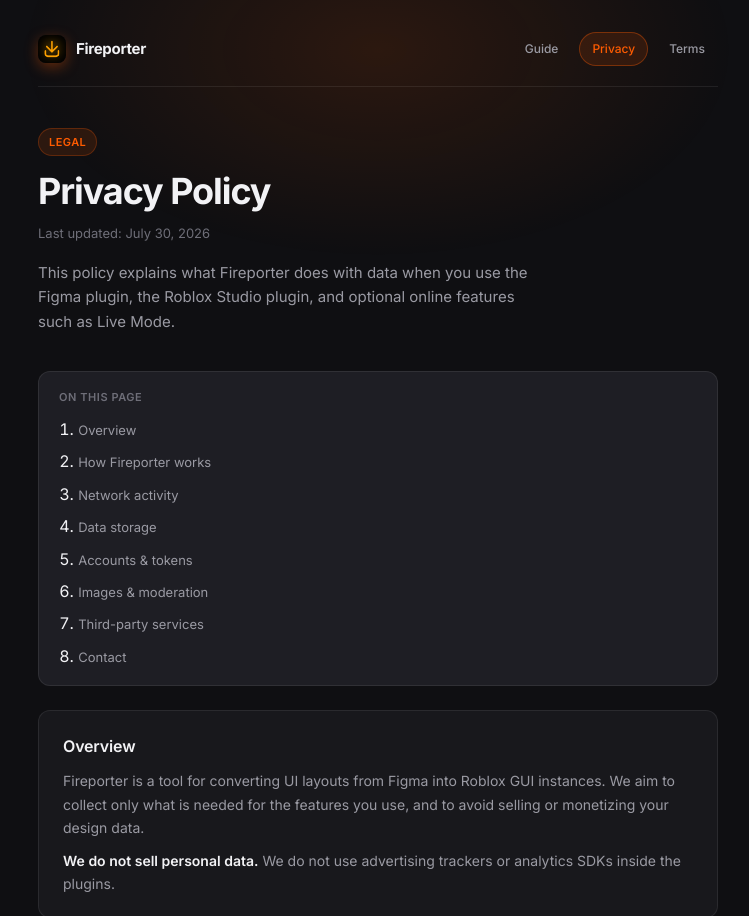
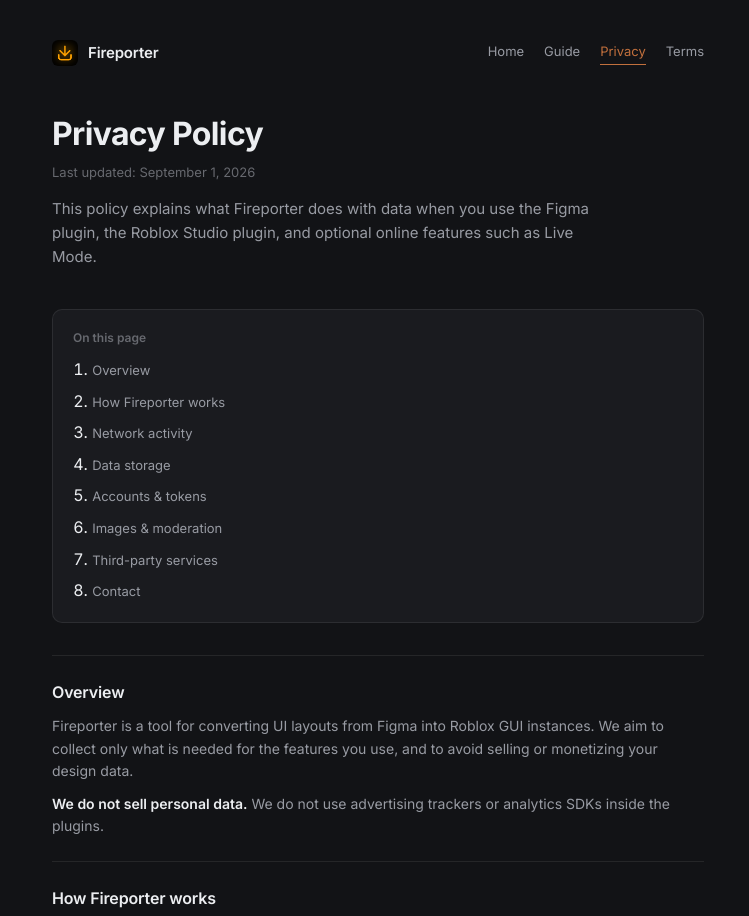
Before and after one commit to Teleporter998/fireporter, a plain HTML site: page privacy.html in a window 1280 px wide. Shown: the top 916 px of the page, without its empty margins (262-1011 px from the left). Drawn offline with Linux system fonts and the light colour scheme.

Commit message:
Update privacy.html

```diff
--- a/privacy.html
+++ b/privacy.html
@@ -5,60 +5,43 @@
   <meta name="viewport" content="width=device-width, initial-scale=1" />
   <meta name="description" content="Privacy Policy for Fireporter — Figma to Roblox UI exporter." />
   <title>Privacy Policy · Fireporter</title>
-    <link rel="icon" href="assets/favicon.ico" sizes="any" />
+  <link rel="icon" href="assets/favicon.ico" sizes="any" />
   <link rel="icon" type="image/png" href="assets/favicon.png" />
   <link rel="apple-touch-icon" href="assets/favicon.png" />
-<link rel="preconnect" href="https://fonts.googleapis.com" />
+  <link rel="preconnect" href="https://fonts.googleapis.com" />
   <link rel="preconnect" href="https://fonts.gstatic.com" crossorigin />
   <link href="https://fonts.googleapis.com/css2?family=Inter:wght@400;500;600;700&display=swap" rel="stylesheet" />
   <style>
     :root {
-      --bg: #0f0f12;
-      --surface: #18181c;
-      --surface-2: #1e1e24;
+      --bg: #121316;
+      --surface: #1a1b1f;
+      --surface-2: #202126;
       --border: rgba(255, 255, 255, 0.08);
-      --border-hi: rgba(255, 255, 255, 0.14);
-      --text: #f2f2f5;
-      --muted: #9a9aa3;
-      --dim: #6e6e78;
-      --accent: #ff5c00;
-      --accent-soft: rgba(255, 92, 0, 0.12);
-      --radius: 12px;
+      --border-hi: rgba(255, 255, 255, 0.16);
+      --text: #eceef1;
+      --muted: #989ba3;
+      --dim: #67696f;
+      --accent: #c2703d;
+      --accent-soft: rgba(194, 112, 61, 0.14);
       --font: "Inter", -apple-system, BlinkMacSystemFont, "Segoe UI", sans-serif;
     }
 
     * { box-sizing: border-box; margin: 0; padding: 0; }
-
     html { scroll-behavior: smooth; }
 
     body {
       font-family: var(--font);
       background: var(--bg);
       color: var(--text);
-      line-height: 1.65;
+      line-height: 1.6;
       min-height: 100vh;
       -webkit-font-smoothing: antialiased;
     }
 
-    .glow {
-      position: fixed;
-      top: -20%;
-      left: 50%;
-      transform: translateX(-50%);
-      width: 80%;
-      max-width: 720px;
-      height: 420px;
-      background: radial-gradient(ellipse, rgba(255, 92, 0, 0.12) 0%, transparent 70%);
-      pointer-events: none;
-      z-index: 0;
-    }
-
     .wrap {
-      position: relative;
-      z-index: 1;
-      max-width: 720px;
+      max-width: 700px;
       margin: 0 auto;
-      padding: 32px 20px 64px;
+      padding: 40px 24px 72px;
     }
 
     header.site {
@@ -66,9 +49,7 @@
       align-items: center;
       justify-content: space-between;
       gap: 16px;
-      margin-bottom: 40px;
-      padding-bottom: 20px;
-      border-bottom: 1px solid var(--border);
+      margin-bottom: 48px;
     }
 
     .brand {
@@ -77,132 +58,61 @@
       gap: 10px;
       text-decoration: none;
       color: var(--text);
-      font-weight: 700;
+      font-weight: 600;
       font-size: 15px;
-      letter-spacing: -0.02em;
+      letter-spacing: -0.01em;
     }
 
     .brand-logo {
-      width: 28px;
-      height: 28px;
-      border-radius: 8px;
+      width: 26px;
+      height: 26px;
+      border-radius: 6px;
       object-fit: cover;
-      box-shadow: 0 4px 14px rgba(255, 92, 0, 0.35);
       background: var(--surface);
     }
 
-    nav.site-nav {
-      display: flex;
-      gap: 8px;
-      flex-wrap: wrap;
+    nav.site-nav { display: flex; gap: 20px; }
+
+    nav.site-nav a {
+      font-size: 13px;
+      color: var(--muted);
+      text-decoration: none;
+      border-bottom: 1px solid transparent;
+      padding-bottom: 2px;
     }
 
-    nav.site-nav a {
-      font-size: 12px;
-      font-weight: 500;
-      color: var(--muted);
-      text-decoration: none;
-      padding: 6px 12px;
-      border-radius: 999px;
-      border: 1px solid transparent;
-      transition: color 0.15s, border-color 0.15s, background 0.15s;
+    nav.site-nav a:hover { color: var(--text); border-color: var(--border-hi); }
+    nav.site-nav a.active { color: var(--accent); border-color: var(--accent); }
+
+    .hero { margin-bottom: 40px; max-width: 54ch; }
+
+    h1 {
+      font-size: clamp(26px, 4.5vw, 32px);
+      font-weight: 700;
+      letter-spacing: -0.02em;
+      line-height: 1.25;
+      margin-bottom: 8px;
     }
 
-    nav.site-nav a:hover {
-      color: var(--text);
-      border-color: var(--border-hi);
-      background: var(--surface);
-    }
-
-    nav.site-nav a.active {
-      color: var(--accent);
-      background: var(--accent-soft);
-      border-color: rgba(255, 92, 0, 0.35);
-    }
-
-    .hero {
-      margin-bottom: 36px;
-    }
-
-    .badge {
-      display: inline-block;
-      font-size: 11px;
-      font-weight: 600;
-      letter-spacing: 0.04em;
-      text-transform: uppercase;
-      color: var(--accent);
-      background: var(--accent-soft);
-      border: 1px solid rgba(255, 92, 0, 0.25);
-      padding: 4px 10px;
-      border-radius: 999px;
-      margin-bottom: 14px;
-    }
-
-    h1 {
-      font-size: clamp(28px, 5vw, 36px);
-      font-weight: 700;
-      letter-spacing: -0.03em;
-      line-height: 1.2;
-      margin-bottom: 10px;
-    }
-
-    .updated {
-      font-size: 13px;
-      color: var(--dim);
-    }
+    .updated { font-size: 13px; color: var(--dim); }
 
     .lead {
-      margin-top: 16px;
+      margin-top: 14px;
       font-size: 15px;
-      color: var(--muted);
-      max-width: 54ch;
-    }
-
-    .card {
-      background: var(--surface);
-      border: 1px solid var(--border);
-      border-radius: var(--radius);
-      padding: 22px 24px;
-      margin-bottom: 16px;
-    }
-
-    .card h2 {
-      font-size: 16px;
-      font-weight: 600;
-      letter-spacing: -0.01em;
-      margin-bottom: 10px;
-      color: var(--text);
-    }
-
-    .card p, .card li {
-      font-size: 14px;
       color: var(--muted);
     }
 
-    .card p + p { margin-top: 10px; }
-
-    .card ul {
-      margin: 10px 0 0 1.15em;
-      display: flex;
-      flex-direction: column;
-      gap: 8px;
-    }
-
-    .card strong { color: var(--text); font-weight: 600; }
-
     .toc {
-      background: var(--surface-2);
+      background: var(--surface);
       border: 1px solid var(--border);
-      border-radius: var(--radius);
-      padding: 16px 20px;
-      margin-bottom: 24px;
+      border-radius: 10px;
+      padding: 18px 20px;
+      margin-bottom: 32px;
     }
 
     .toc-title {
-      font-size: 11px;
+      font-size: 12px;
       font-weight: 600;
-      text-transform: uppercase;
-      letter-spacing: 0.05em;
       color: var(--dim);
       margin-bottom: 10px;
     }
@@ -215,13 +125,39 @@
       gap: 6px;
     }
 
-    .toc a {
-      font-size: 13px;
-      color: var(--muted);
-      text-decoration: none;
+    .toc a { font-size: 13px; color: var(--muted); text-decoration: none; }
+    .toc a:hover { color: var(--accent); }
+
+    section.entry {
+      padding: 24px 0;
+      border-bottom: 1px solid var(--border);
     }
 
-    .toc a:hover { color: var(--accent); }
+    section.entry:first-of-type { border-top: 1px solid var(--border); }
+
+    section.entry h2 {
+      font-size: 16px;
+      font-weight: 600;
+      letter-spacing: -0.01em;
+      margin-bottom: 10px;
+      color: var(--text);
+    }
+
+    section.entry p, section.entry li {
+      font-size: 14px;
+      color: var(--muted);
+    }
+
+    section.entry p + p { margin-top: 10px; }
+
+    section.entry ul {
+      margin: 10px 0 0 1.15em;
+      display: flex;
+      flex-direction: column;
+      gap: 8px;
+    }
+
+    section.entry strong { color: var(--text); font-weight: 600; }
 
     footer.site {
       margin-top: 48px;
@@ -236,34 +172,23 @@
       color: var(--dim);
     }
 
-    footer.site a {
-      color: var(--muted);
-      text-decoration: none;
-    }
-
+    footer.site a { color: var(--muted); text-decoration: none; }
     footer.site a:hover { color: var(--accent); }
 
-    @media (max-width: 520px) {
-      header.site { flex-direction: column; align-items: flex-start; }
-      .card { padding: 18px 16px; }
+    @media (max-width: 480px) {
+      header.site { flex-direction: column; align-items: flex-start; gap: 12px; }
     }
   </style>
 </head>
 <body>
-  <div class="glow" aria-hidden="true"></div>
   <div class="wrap">
     <header class="site">
-      <a class="brand" href="https://teleporter998.github.io/fireporter/">
-                <img
-          class="brand-logo"
-          src="assets/FireporterPluginImage_new.png"
-          width="28"
-          height="28"
-          alt="Fireporter"
-        />
+      <a class="brand" href="index.html">
+        <img class="brand-logo" src="assets/FireporterPluginImage_new.png" width="26" height="26" alt="Fireporter" />
         Fireporter
       </a>
-      <nav class="site-nav" aria-label="Site">
+      <nav class="site-nav" aria-label="Legal">
+        <a href="index.html">Home</a>
         <a href="guide.html">Guide</a>
         <a class="active" href="privacy.html">Privacy</a>
         <a href="terms.html">Terms</a>
@@ -271,9 +196,8 @@
     </header>
 
     <div class="hero">
-      <span class="badge">Legal</span>
       <h1>Privacy Policy</h1>
-      <p class="updated">Last updated: July 30, 2026</p>
+      <p class="updated">Last updated: September 1, 2026</p>
       <p class="lead">
         This policy explains what Fireporter does with data when you use the Figma plugin,
         the Roblox Studio plugin, and optional online features such as Live Mode.
@@ -294,7 +218,7 @@
       </ol>
     </nav>
 
-    <section class="card" id="overview">
+    <section class="entry" id="overview">
       <h2>Overview</h2>
       <p>
         Fireporter is a tool for converting UI layouts from Figma into Roblox GUI instances.
@@ -307,7 +231,7 @@
       </p>
     </section>
 
-    <section class="card" id="how-it-works">
+    <section class="entry" id="how-it-works">
       <h2>How Fireporter works</h2>
       <p>Fireporter has two main components:</p>
       <ul>
@@ -323,7 +247,7 @@
       </ul>
     </section>
 
-    <section class="card" id="network">
+    <section class="entry" id="network">
       <h2>Network activity</h2>
       <p>
         <strong>Default / paste export</strong> can be used without signing in. In that flow,
@@ -331,8 +255,8 @@
       </p>
       <p>
         <strong>Live Mode and related online features</strong> (when you choose to use them)
-        communicate with Fireporter’s backend and, when you connect a Roblox account,
-        with Roblox’s APIs. Typical purposes include:
+        communicate with Fireporter's backend and, when you connect a Roblox account,
+        with Roblox's APIs. Typical purposes include:
       </p>
       <ul>
         <li>Roblox OAuth sign-in and token refresh</li>
@@ -346,13 +270,13 @@
       </p>
     </section>
 
-    <section class="card" id="storage">
+    <section class="entry" id="storage">
       <h2>Data storage</h2>
       <ul>
         <li>
           <strong>On your device</strong> — the Figma plugin may store small preferences in
           Figma <em>clientStorage</em> (for example session hints, lockout timers, or optional
-          “My Assets” images you upload for local reuse). That data stays in your Figma client
+          "My Assets" images you upload for local reuse). That data stays in your Figma client
           storage quota.
         </li>
         <li>
@@ -362,13 +286,13 @@
           of your designs.
         </li>
         <li>
-          <strong>Roblox</strong> — images uploaded through Live/Auto Mode are subject to Roblox’s
+          <strong>Roblox</strong> — images uploaded through Live/Auto Mode are subject to Roblox's
           own storage, moderation, and policies.
         </li>
       </ul>
     </section>
 
-    <section class="card" id="accounts">
+    <section class="entry" id="accounts">
       <h2>Accounts &amp; tokens</h2>
       <p>
         Optional Roblox login uses Roblox OAuth. Access and refresh tokens are stored so Live Mode
@@ -381,10 +305,10 @@
       </p>
     </section>
 
-    <section class="card" id="images">
+    <section class="entry" id="images">
       <h2>Images &amp; moderation</h2>
       <p>
-        When images are uploaded to Roblox, they are reviewed under Roblox’s rules. If content is
+        When images are uploaded to Roblox, they are reviewed under Roblox's rules. If content is
         rejected or an account is restricted for upload-related reasons, Fireporter may show an
         error and may apply a temporary lockout so the feature cannot be abused.
       </p>
@@ -394,11 +318,9 @@
       </p>
     </section>
 
-    <section class="card" id="third-party">
+    <section class="entry" id="third-party">
       <h2>Third-party services</h2>
-      <p>
-        Depending on the features you use, Fireporter may rely on:
-      </p>
+      <p>Depending on the features you use, Fireporter may rely on:</p>
       <ul>
         <li><strong>Figma</strong> — plugin host and client storage</li>
         <li><strong>Roblox</strong> — OAuth, asset upload, and Studio</li>
@@ -410,25 +332,21 @@
       </p>
     </section>
 
-    <section class="card" id="contact">
+    <section class="entry" id="contact">
       <h2>Contact</h2>
       <p>
         Questions about this policy can be raised through the Fireporter Discord community or other
         support channels listed in the plugin (Socials / Support tabs).
       </p>
       <p>
-        We may update this page when the product changes. The “Last updated” date at the top will
+        We may update this page when the product changes. The "Last updated" date at the top will
         change when we do.
       </p>
     </section>
 
     <footer class="site">
       <span>© 2026 Fireporter</span>
-      <span>
-        <a href="terms.html">Terms of Service</a>
-        ·
-        <a href="privacy.html">Privacy Policy</a>
-      </span>
+      <span><a href="terms.html">Terms of Service</a> · <a href="privacy.html">Privacy Policy</a></span>
     </footer>
   </div>
 </body>
```
